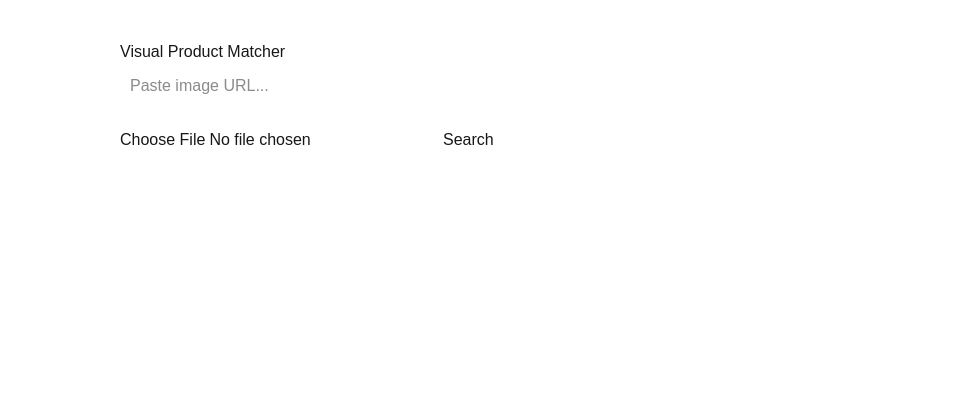
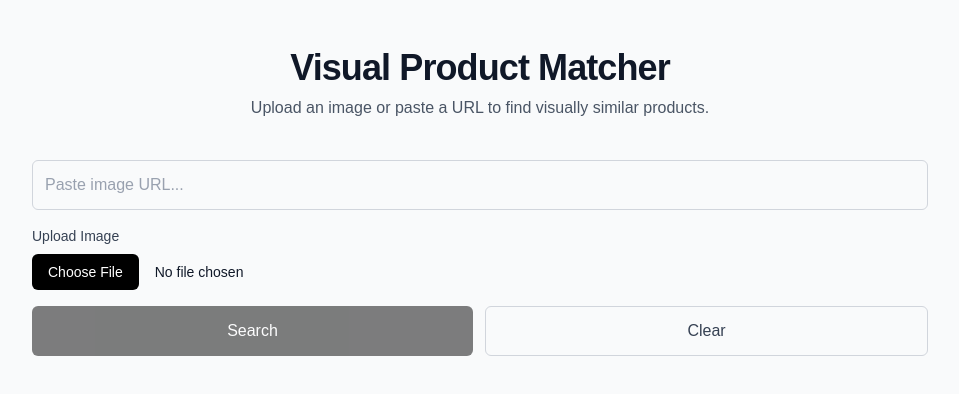
Before and after one commit to sowmyadasar1/visual-product-matcher, a Next.js app: page / in a window 1280 px wide. Shown: the top 394 px of the page, without its empty margins (160-1119 px from the left). Built offline with nearby package versions, Linux system fonts and the light colour scheme.

Commit message:
UI refinement: confidence labels, result limit selector, improved search UX

```diff
--- a/app/page.tsx
+++ b/app/page.tsx
@@ -1,4 +1,5 @@
 "use client";
+
 import { useState } from "react";
 import ImageSearch from "@/components/ImageSearch";
 import ResultsGrid from "@/components/ResultsGrid";
@@ -16,6 +17,7 @@ export default function Home() {
   const [results, setResults] = useState<ProductMatch[]>([]);
   const [loading, setLoading] = useState(false);
   const [error, setError] = useState("");
+  const [resultLimit, setResultLimit] = useState(10);
 
   const handleSearch = async (image: string) => {
     if (!image) return;
@@ -46,21 +48,55 @@ export default function Home() {
     }
   };
 
+  const handleClear = () => {
+    setImageUrl("");
+    setResults([]);
+    setError("");
+    setResultLimit(10);
+  };
+
   return (
-    <main style={{ padding: "40px", maxWidth: "800px", margin: "0 auto" }}>
-  <h1>Visual Product Matcher</h1>
+    <main className="min-h-screen bg-gray-50 py-12 px-4">
+      <div className="max-w-4xl mx-auto">
+        <h1 className="text-4xl font-semibold tracking-tight text-gray-900 text-center mb-2">
+          Visual Product Matcher
+        </h1>
+
+        <p className="text-center text-gray-600 mb-10">
+          Upload an image or paste a URL to find visually similar products.
+        </p>
 
         <ImageSearch
           imageUrl={imageUrl}
           setImageUrl={setImageUrl}
           onSearch={handleSearch}
+          onClear={handleClear}
           loading={loading}
         />
 
-  {error && <p style={{ color: "red" }}>{error}</p>}
+        {error && (
+          <p className="text-red-500 text-center mt-4">{error}</p>
+        )}
 
-  <ResultsGrid results={results} />
+        {results.length > 0 && (
+          <div className="flex justify-between items-center mb-6">
+            <p className="text-sm text-gray-600">
+              Showing {Math.min(resultLimit, results.length)} of {results.length} results
+            </p>
+
+            <select
+              value={resultLimit}
+              onChange={(e) => setResultLimit(Number(e.target.value))}
+              className="border border-gray-300 rounded-md px-3 py-2 text-sm text-gray-900 focus:outline-none focus:ring-2 focus:ring-black"
+            >
+              <option value={5}>Top 5</option>
+              <option value={10}>Top 10</option>
+            </select>
+          </div>
+        )}
+
+        <ResultsGrid results={results.slice(0, resultLimit)} />
+      </div>
     </main>
-
   );
 }
--- a/components/ImageSearch.tsx
+++ b/components/ImageSearch.tsx
@@ -1,9 +1,12 @@
-import { useState } from "react";
+"use client";
+
+import { useState, useRef } from "react";
 
 type ImageSearchProps = {
   imageUrl: string;
   setImageUrl: (value: string) => void;
   onSearch: (image: string) => void;
+  onClear: () => void;
   loading: boolean;
 };
 
@@ -11,9 +14,11 @@ export default function ImageSearch({
   imageUrl,
   setImageUrl,
   onSearch,
+  onClear,
   loading,
 }: ImageSearchProps) {
   const [preview, setPreview] = useState<string | null>(null);
+  const fileInputRef = useRef<HTMLInputElement | null>(null);
 
   const handleFileChange = (file: File) => {
     const reader = new FileReader();
@@ -21,27 +26,38 @@ export default function ImageSearch({
     reader.onloadend = () => {
       const base64 = reader.result as string;
       setPreview(base64);
-      onSearch(base64);
+      setImageUrl(base64);
     };
 
     reader.readAsDataURL(file);
   };
 
+  const handleClear = () => {
+    setPreview(null);
+    setImageUrl("");
+    onClear();
+
+    if (fileInputRef.current) {
+      fileInputRef.current.value = "";
+    }
+  };
+
   return (
-    <div style={{ marginBottom: "20px" }}>
+    <div className="mb-8">
       <input
         type="text"
         placeholder="Paste image URL..."
-        value={imageUrl}
+        value={imageUrl.startsWith("data:") ? "" : imageUrl}
         onChange={(e) => setImageUrl(e.target.value)}
-        style={{
-          width: "100%",
-          padding: "10px",
-          marginBottom: "10px",
-        }}
+        className="w-full border border-gray-300 text-gray-900 placeholder-gray-400 rounded-md p-3 mb-4 focus:outline-none focus:ring-2 focus:ring-black"
       />
 
+      <label className="block mb-4">
+        <span className="block mb-2 text-sm font-medium text-gray-700">
+          Upload Image
+        </span>
         <input
+          ref={fileInputRef}
           type="file"
           accept="image/*"
           onChange={(e) => {
@@ -49,27 +65,41 @@ export default function ImageSearch({
               handleFileChange(e.target.files[0]);
             }
           }}
-        style={{ marginBottom: "10px" }}
+          className="block w-full text-sm text-gray-900
+                     file:mr-4 file:py-2 file:px-4
+                     file:rounded-md file:border-0
+                     file:text-sm file:font-medium
+                     file:bg-black file:text-white
+                     hover:file:bg-gray-800"
         />
+      </label>
 
       {preview && (
+        <div className="mb-4">
           <img
             src={preview}
             alt="Preview"
-          style={{ width: "150px", marginBottom: "10px" }}
+            className="w-40 rounded-md border border-gray-200 shadow-sm"
           />
+        </div>
       )}
 
+      <div className="flex gap-3">
         <button
           onClick={() => onSearch(imageUrl)}
-        disabled={loading}
-        style={{
-          padding: "10px 20px",
-          cursor: "pointer",
-        }}
+          disabled={loading || !imageUrl}
+          className="flex-1 bg-black text-white py-3 rounded-md hover:bg-gray-800 transition disabled:opacity-50"
         >
           {loading ? "Searching..." : "Search"}
         </button>
+
+        <button
+          onClick={handleClear}
+          className="flex-1 border border-gray-300 text-gray-700 py-3 rounded-md hover:bg-gray-100 transition"
+        >
+          Clear
+        </button>
+      </div>
     </div>
   );
 }
--- a/components/ResultsGrid.tsx
+++ b/components/ResultsGrid.tsx
@@ -11,25 +11,42 @@ type ResultsGridProps = {
 };
 
 export default function ResultsGrid({ results }: ResultsGridProps) {
+  if (!results.length) return null;
+
+  const getConfidence = (score: number) => {
+    if (score > 0.85) return "Very High";
+    if (score > 0.75) return "High";
+    if (score > 0.6) return "Moderate";
+    return "Low";
+  };
+
   return (
-    <div style={{ marginTop: "30px" }}>
+    <div className="mt-10 grid grid-cols-1 sm:grid-cols-2 lg:grid-cols-3 gap-6">
       {results.map((product) => (
         <div
           key={product.id}
-          style={{
-            border: "1px solid #ccc",
-            padding: "10px",
-            marginBottom: "10px",
-          }}
+          className="bg-white border border-gray-200 rounded-xl p-4 shadow-sm hover:shadow-md transition duration-200"
         >
           <img
             src={product.image}
             alt={product.name}
-            style={{ width: "100px", marginBottom: "10px" }}
+            className="w-full h-48 object-cover rounded-md mb-3"
           />
-          <h3>{product.name}</h3>
-          <p>Category: {product.category}</p>
-          <p>Similarity: {product.score.toFixed(4)}</p>
+
+          <h3 className="font-semibold text-lg text-gray-900">
+            {product.name}
+          </h3>
+
+          <p className="text-sm text-gray-500 mt-1">
+            {product.category}
+          </p>
+
+          <p className="text-sm mt-3 text-gray-600">
+            Confidence:{" "}
+            <span className="font-medium text-gray-900">
+              {getConfidence(product.score)}
+            </span>
+          </p>
         </div>
       ))}
     </div>
```
Lines whose indentation alone changed are shown as unchanged.
